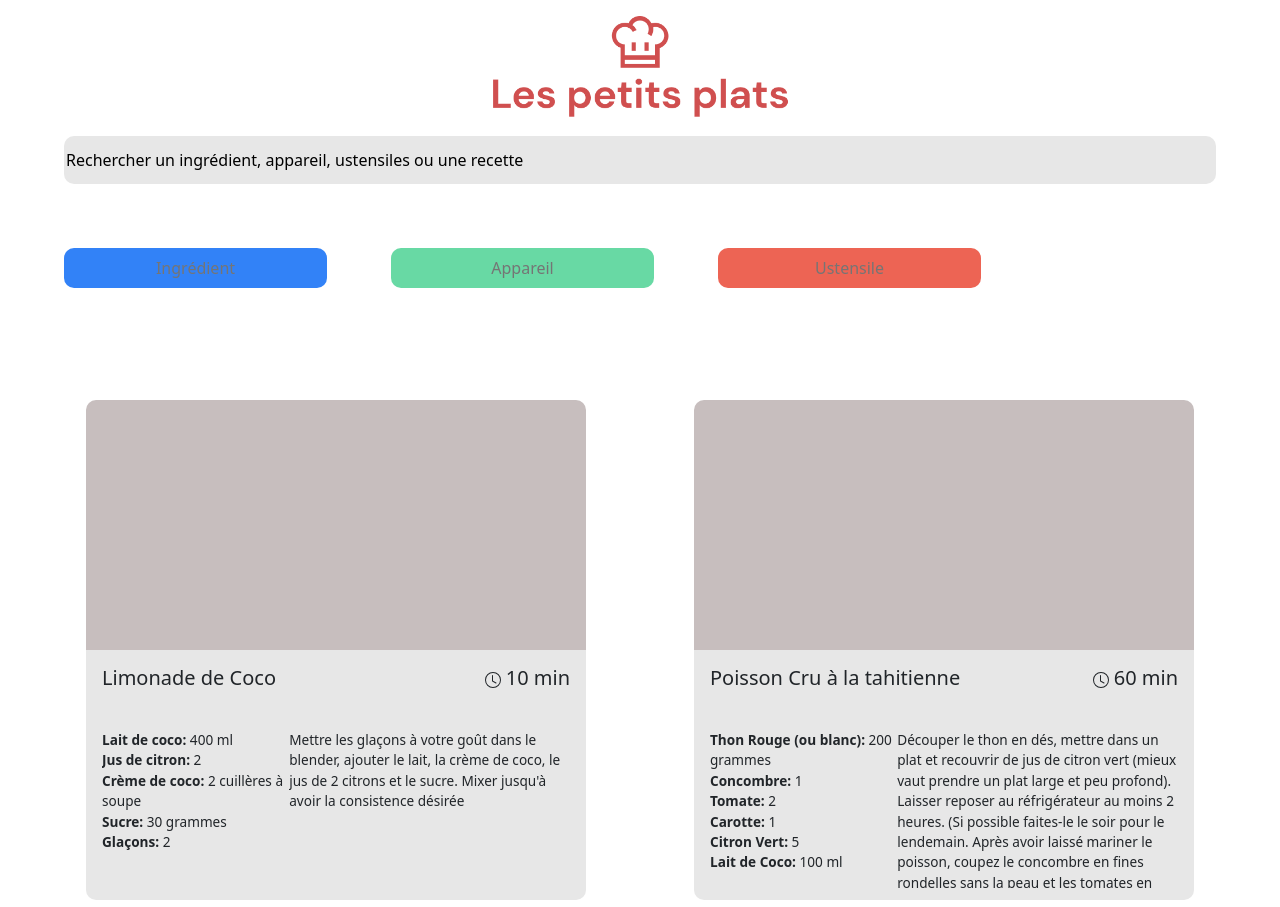
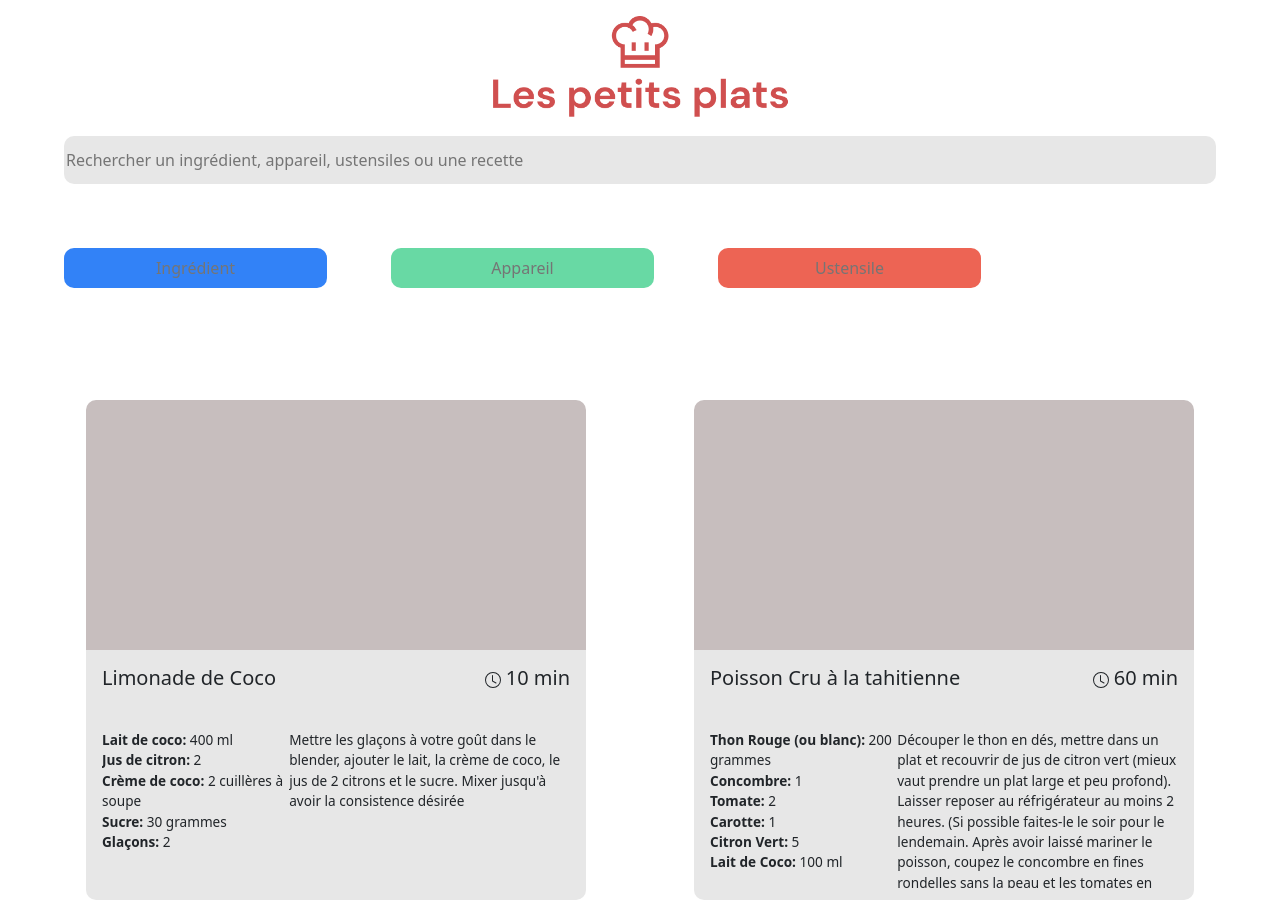
Before and after one commit to SprtJonathan/JonathanBinot_7_01122021, a website: page index.html in a window 1280 px wide. Shown: the top 907 px of the page. Drawn offline with Linux system fonts and the light colour scheme.

Commit message:
Modification du code et création de la base de la fiche d'investigation de fonctionnalité

```diff
--- a/index.html
+++ b/index.html
@@ -21,7 +21,7 @@
       <input
         class="search--searchbar"
         type="searchbar"
-        value="Rechercher un ingrédient, appareil, ustensiles ou une recette"
+        placeholder="Rechercher un ingrédient, appareil, ustensiles ou une recette"
       />
       <aside class="filters--dropdown--block">
         <div id="ingredient-dropdown-filter">
```
Also changed, not shown: pdf/fig1-Diagramme approche 1.png (added), 3 other files.
